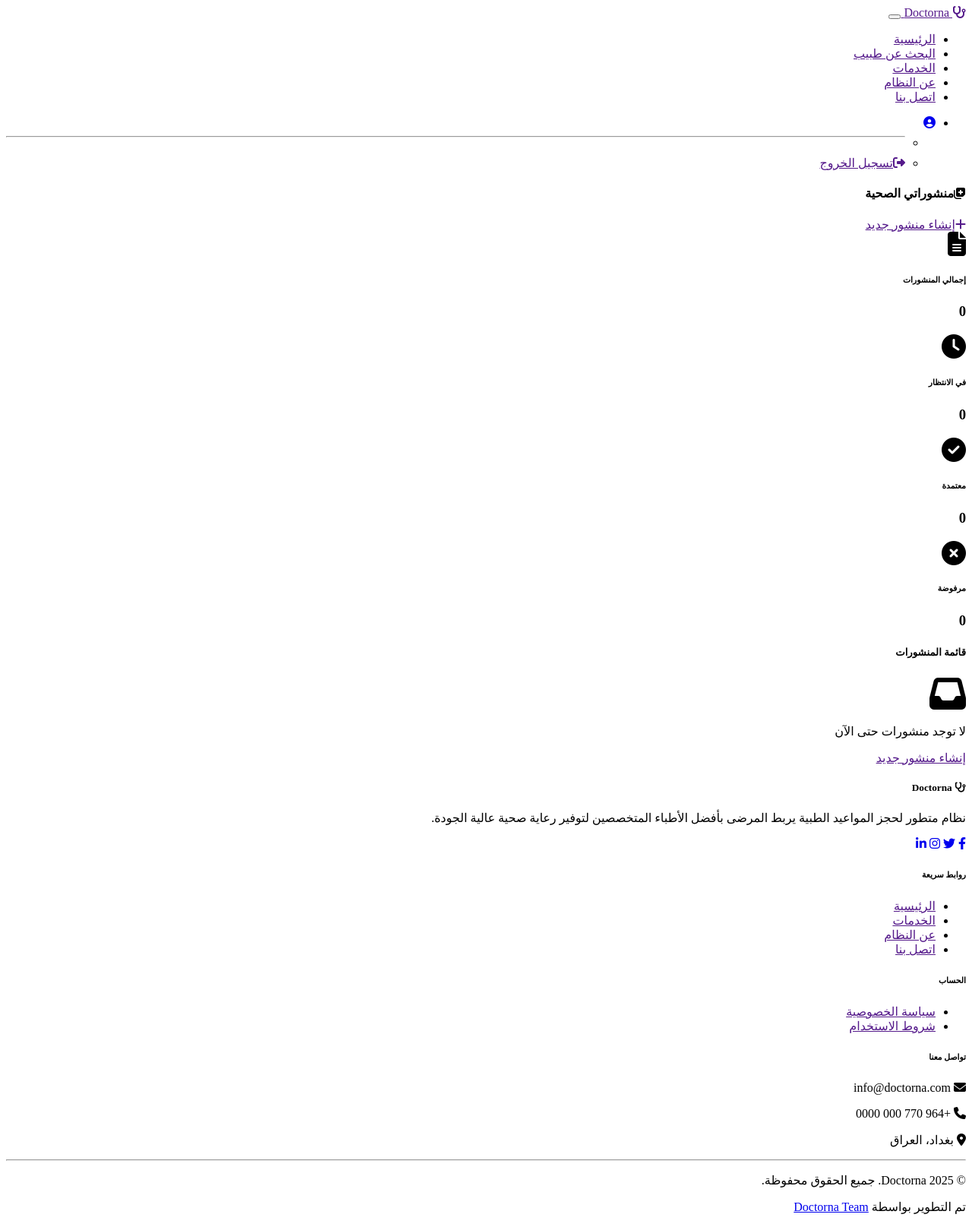
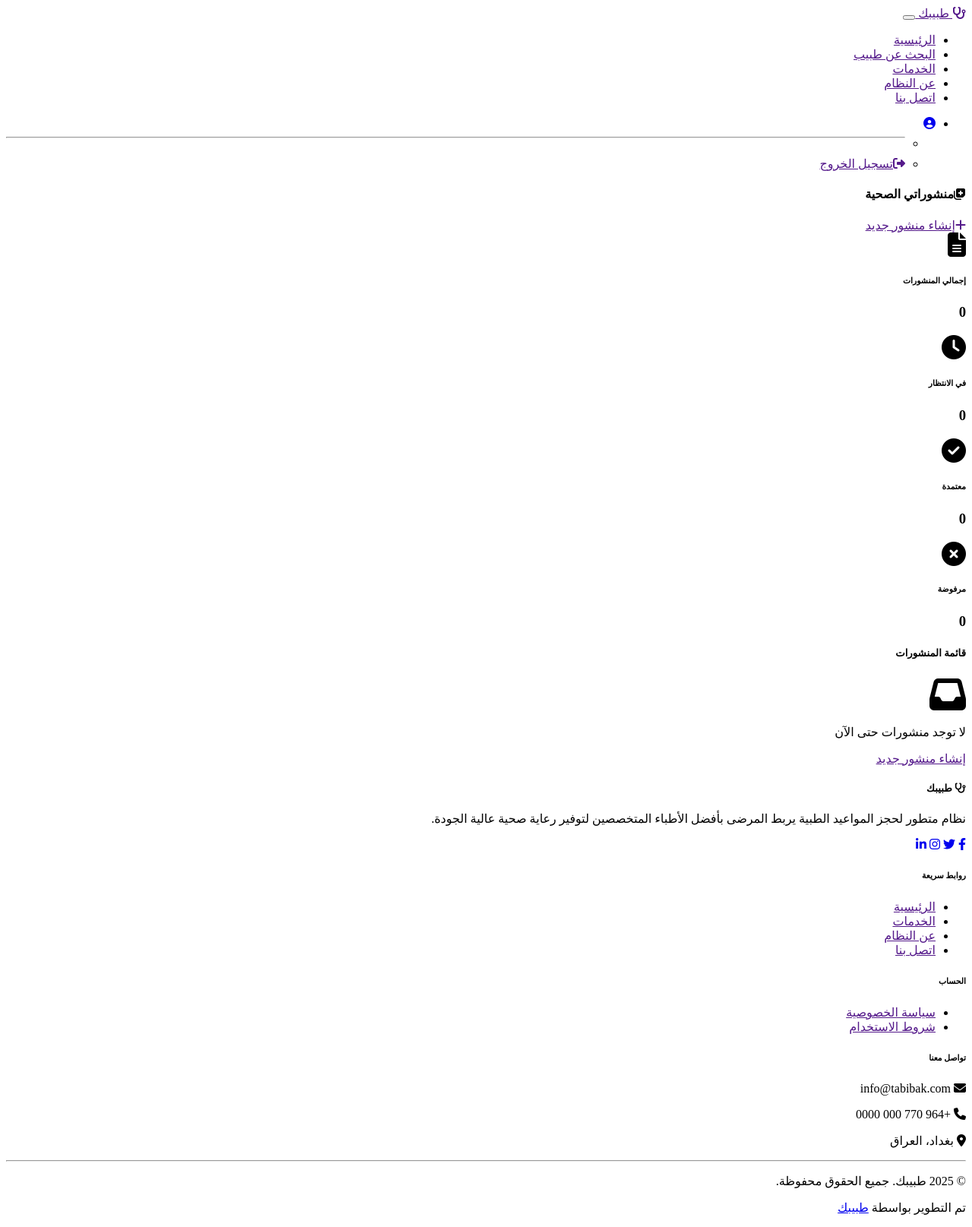
Before and after one commit to miiiso1983/Doctorna-V2, a PHP site: template app/views/doctor/health-posts.php in a window 1280 px wide. Shown: the whole page at 76% size. Run offline with PHP 8.4, Linux system fonts and the light colour scheme; the template is opened without the code that fills it, so the values that code supplies are empty; some libraries are stand-ins or nearby versions.

Commit message:
تغيير اسم المشروع من Doctorna إلى طبيبك في جميع الملفات

```diff
--- a/app/views/admin/health-posts.php
+++ b/app/views/admin/health-posts.php
@@ -294,7 +294,7 @@ function approvePost(postId) {
   })
   .then(r => r.json())
   .then(data => {
-    Doctorna.showToast(data.message, data.success ? 'success' : 'error');
+    showToast(data.message, data.success ? 'success' : 'error');
     if (data.success) setTimeout(() => location.reload(), 1000);
   });
 }
@@ -312,7 +312,7 @@ function rejectPost(postId) {
   })
   .then(r => r.json())
   .then(data => {
-    Doctorna.showToast(data.message, data.success ? 'success' : 'error');
+    showToast(data.message, data.success ? 'success' : 'error');
     if (data.success) setTimeout(() => location.reload(), 1000);
   });
 }
@@ -330,7 +330,7 @@ function deletePost(postId) {
   })
   .then(r => r.json())
   .then(data => {
-    Doctorna.showToast(data.message, data.success ? 'success' : 'error');
+    showToast(data.message, data.success ? 'success' : 'error');
     if (data.success) setTimeout(() => location.reload(), 1000);
   });
 }
--- a/app/views/doctor/create-health-post.php
+++ b/app/views/doctor/create-health-post.php
@@ -112,7 +112,7 @@ document.getElementById('image').addEventListener('change', function(e) {
   if (file) {
     // Check file size (5MB max)
     if (file.size > 5 * 1024 * 1024) {
-      Doctorna.showToast('حجم الصورة يجب أن يكون أقل من 5MB', 'error');
+      showToast('حجم الصورة يجب أن يكون أقل من 5MB', 'error');
       e.target.value = '';
       preview.innerHTML = '';
       return;
--- a/app/views/doctor/dashboard.php
+++ b/app/views/doctor/dashboard.php
@@ -435,15 +435,15 @@ function confirmComplete() {
     .then(response => response.json())
     .then(data => {
         if (data.success) {
-            Doctorna.utils.showToast(data.message, 'success');
+            showToast(data.message, 'success');
             location.reload();
         } else {
-            Doctorna.utils.showToast(data.message, 'error');
+            showToast(data.message, 'error');
         }
     })
     .catch(error => {
         console.error('Error:', error);
-        Doctorna.utils.showToast('حدث خطأ غير متوقع', 'error');
+        showToast('حدث خطأ غير متوقع', 'error');
     });
 
     bootstrap.Modal.getInstance(document.getElementById('completeModal')).hide();
--- a/app/views/doctor/edit-health-post.php
+++ b/app/views/doctor/edit-health-post.php
@@ -148,7 +148,7 @@ document.getElementById('image').addEventListener('change', function(e) {
 
   if (file) {
     if (file.size > 5 * 1024 * 1024) {
-      Doctorna.showToast('حجم الصورة يجب أن يكون أقل من 5MB', 'error');
+      showToast('حجم الصورة يجب أن يكون أقل من 5MB', 'error');
       e.target.value = '';
       preview.innerHTML = '';
       return;
--- a/app/views/doctor/health-posts.php
+++ b/app/views/doctor/health-posts.php
@@ -206,14 +206,14 @@ function deletePost(postId) {
   .then(response => response.json())
   .then(data => {
     if (data.success) {
-      Doctorna.showToast(data.message, 'success');
+      showToast(data.message, 'success');
       setTimeout(() => location.reload(), 1000);
     } else {
-      Doctorna.showToast(data.message, 'error');
+      showToast(data.message, 'error');
     }
   })
   .catch(error => {
-    Doctorna.showToast('حدث خطأ أثناء حذف المنشور', 'error');
+    showToast('حدث خطأ أثناء حذف المنشور', 'error');
   });
 }
 </script>
--- a/app/views/home/about.php
+++ b/app/views/home/about.php
@@ -6,7 +6,7 @@
 <section class="py-5">
     <div class="container">
         <div class="text-center mb-5">
-            <h2 class="fw-bold">عن نظام Doctorna</h2>
+            <h2 class="fw-bold">عن نظام طبيبك</h2>
             <p class="text-muted">نظام متطور لحجز المواعيد الطبية يربط المرضى بالأطباء المتخصصين</p>
         </div>
         <div class="row">
--- a/app/views/home/index.php
+++ b/app/views/home/index.php
@@ -183,7 +183,7 @@
 <section class="py-5">
     <div class="container">
         <div class="text-center mb-5">
-            <h2 class="fw-bold">لماذا تختار Doctorna؟</h2>
+            <h2 class="fw-bold">لماذا تختار طبيبك؟</h2>
             <p class="text-muted">نوفر لك أفضل تجربة لحجز المواعيد الطبية</p>
         </div>
 
--- a/app/views/home/terms.php
+++ b/app/views/home/terms.php
@@ -6,6 +6,6 @@
 <section class="py-5">
     <div class="container">
         <h2 class="fw-bold mb-4">شروط الاستخدام</h2>
-        <p class="text-muted">باستخدامك لنظام Doctorna فإنك توافق على الشروط والأحكام التالية.</p>
+        <p class="text-muted">باستخدامك لنظام طبيبك فإنك توافق على الشروط والأحكام التالية.</p>
     </div>
 </section>
--- a/app/views/layouts/admin.php
+++ b/app/views/layouts/admin.php
@@ -3,7 +3,7 @@
 <head>
     <meta charset="UTF-8">
     <meta name="viewport" content="width=device-width, initial-scale=1.0">
-    <meta name="description" content="لوحة إدارة نظام Doctorna">
+    <meta name="description" content="لوحة إدارة نظام طبيبك">
 
     <!-- CSRF Token -->
     <?= CSRF::meta() ?>
@@ -120,7 +120,7 @@
             <div class="d-flex align-items-center mb-4">
                 <i class="fas fa-stethoscope fa-2x text-white me-3"></i>
                 <div class="sidebar-text">
-                    <h5 class="text-white mb-0">Doctorna</h5>
+                    <h5 class="text-white mb-0">طبيبك</h5>
                     <small class="text-white-50">لوحة الإدارة</small>
                 </div>
             </div>
--- a/app/views/layouts/auth.php
+++ b/app/views/layouts/auth.php
@@ -3,7 +3,7 @@
 <head>
     <meta charset="UTF-8">
     <meta name="viewport" content="width=device-width, initial-scale=1.0">
-    <meta name="description" content="<?= $description ?? 'تسجيل الدخول إلى نظام Doctorna' ?>">
+    <meta name="description" content="<?= $description ?? 'تسجيل الدخول إلى نظام طبيبك' ?>">
 
     <!-- CSRF Token -->
     <?= CSRF::meta() ?>
@@ -120,7 +120,7 @@
             <div class="brand-logo">
                 <i class="fas fa-stethoscope"></i>
             </div>
-            <h2 class="mb-0">Doctorna</h2>
+            <h2 class="mb-0">طبيبك</h2>
             <p class="mb-0 opacity-75">نظام حجز المواعيد الطبية</p>
         </div>
 
--- a/app/views/layouts/main.php
+++ b/app/views/layouts/main.php
@@ -5,12 +5,12 @@
     <meta name="viewport" content="width=device-width, initial-scale=1.0">
     <meta name="description" content="<?= $description ?? 'نظام متطور لحجز المواعيد الطبية مع الأطباء المتخصصين' ?>">
     <meta name="keywords" content="طبيب, موعد, حجز, استشارة, صحة">
-    <meta name="author" content="Doctorna Team">
+    <meta name="author" content="طبيبك">
 
     <!-- CSRF Token -->
     <?= CSRF::meta() ?>
 
-    <title><?= $title ?? 'Doctorna' ?> - <?= APP_NAME ?></title>
+    <title><?= $title ?? 'طبيبك' ?> - <?= APP_NAME ?></title>
 
     <!-- Bootstrap 5 RTL CSS -->
     <link href="<?= $this->asset('vendor/bootstrap/bootstrap.rtl.min.css') ?>" rel="stylesheet">
@@ -37,7 +37,7 @@
         <div class="container">
             <a class="navbar-brand fw-bold text-primary" href="<?= $this->url('/') ?>">
                 <i class="fas fa-stethoscope me-2"></i>
-                Doctorna
+                طبيبك
             </a>
 
             <button class="navbar-toggler" type="button" data-bs-toggle="collapse" data-bs-target="#navbarNav">
@@ -148,7 +148,7 @@
                 <div class="col-lg-4 mb-4">
                     <h5 class="fw-bold mb-3">
                         <i class="fas fa-stethoscope me-2"></i>
-                        Doctorna
+                        طبيبك
                     </h5>
                     <p class="text-muted">
                         نظام متطور لحجز المواعيد الطبية يربط المرضى بأفضل الأطباء المتخصصين
@@ -189,7 +189,7 @@
                     <div class="contact-info">
                         <p class="text-muted mb-2">
                             <i class="fas fa-envelope me-2"></i>
-                            info@doctorna.com
+                            info@tabibak.com
                         </p>
                         <p class="text-muted mb-2">
                             <i class="fas fa-phone me-2"></i>
@@ -208,12 +208,12 @@
             <div class="row align-items-center">
                 <div class="col-md-6">
                     <p class="text-muted mb-0">
-                        &copy; <?= date('Y') ?> Doctorna. جميع الحقوق محفوظة.
+                        &copy; <?= date('Y') ?> طبيبك. جميع الحقوق محفوظة.
                     </p>
                 </div>
                 <div class="col-md-6 text-md-end">
                     <p class="text-muted mb-0">
-                        تم التطوير بواسطة <a href="#" class="text-light text-decoration-none">Doctorna Team</a>
+                        تم التطوير بواسطة <a href="#" class="text-light text-decoration-none">طبيبك</a>
                     </p>
                 </div>
             </div>
--- a/config/config.php
+++ b/config/config.php
@@ -10,7 +10,7 @@ if (file_exists(ROOT_PATH . '/.env')) {
 }
 
 // Application settings
-define('APP_NAME', $_ENV['APP_NAME'] ?? 'Doctorna - نظام حجز المواعيد الطبية');
+define('APP_NAME', $_ENV['APP_NAME'] ?? 'طبيبك - نظام حجز المواعيد الطبية');
 $forwardedProto = $_SERVER['HTTP_X_FORWARDED_PROTO'] ?? null;
 $isHttps = (!empty($_SERVER['HTTPS']) && $_SERVER['HTTPS'] !== 'off') || ($forwardedProto === 'https');
 $scheme = $isHttps ? 'https' : 'http';
@@ -48,7 +48,7 @@ define('MAIL_USERNAME', $_ENV['MAIL_USERNAME'] ?? '');
 define('MAIL_PASSWORD', $_ENV['MAIL_PASSWORD'] ?? '');
 define('MAIL_ENCRYPTION', $_ENV['MAIL_ENCRYPTION'] ?? 'tls');
 define('MAIL_FROM_ADDRESS', $_ENV['MAIL_FROM_ADDRESS'] ?? 'noreply@doctorna.com');
-define('MAIL_FROM_NAME', $_ENV['MAIL_FROM_NAME'] ?? 'Doctorna System');
+define('MAIL_FROM_NAME', $_ENV['MAIL_FROM_NAME'] ?? 'طبيبك');
 
 // Cache settings
 define('CACHE_DRIVER', $_ENV['CACHE_DRIVER'] ?? 'file');
--- a/index.php
+++ b/index.php
@@ -1,9 +1,9 @@
 <?php
 /**
- * Doctorna - Doctor Appointment Booking System
+ * طبيبك - Doctor Appointment Booking System
  * Main Entry Point
  *
- * @author Doctorna Team
+ * @author طبيبك
  * @version 1.0.0
  */
 // Configure session cookie params after constants (needs SESSION_LIFETIME), but start session ASAP
--- a/public/js/dynamic-features.js
+++ b/public/js/dynamic-features.js
@@ -1,5 +1,5 @@
 /**
- * Doctorna Dynamic Features
+ * طبيبك Dynamic Features
  * Advanced AJAX functionality and real-time interactions
  */
 
--- a/public/js/maps.js
+++ b/public/js/maps.js
@@ -1,5 +1,5 @@
 /**
- * Doctorna Maps Integration
+ * طبيبك Maps Integration
  * Google Maps functionality for location-based doctor search
  */
 
```
Also changed, not shown: app/views/layouts/doctor.php (+5 -5 lines), app/views/layouts/patient.php (+8 -8 lines), install.php (+7 -7 lines), public/js/app.js.
